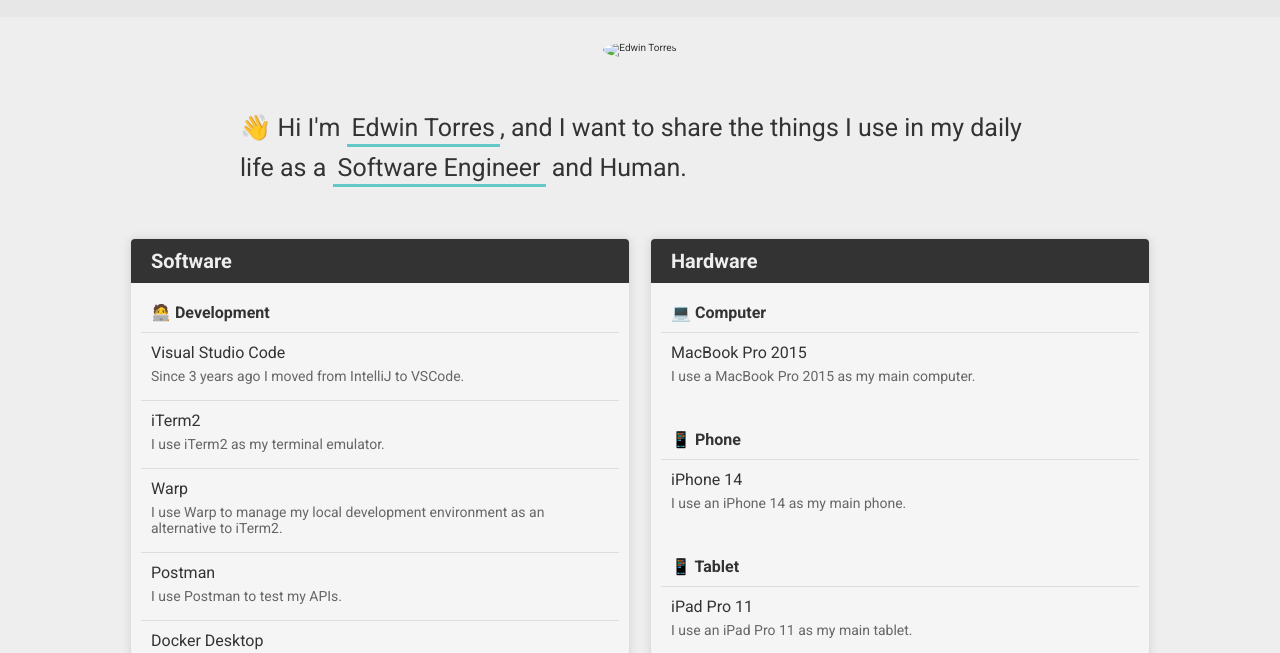
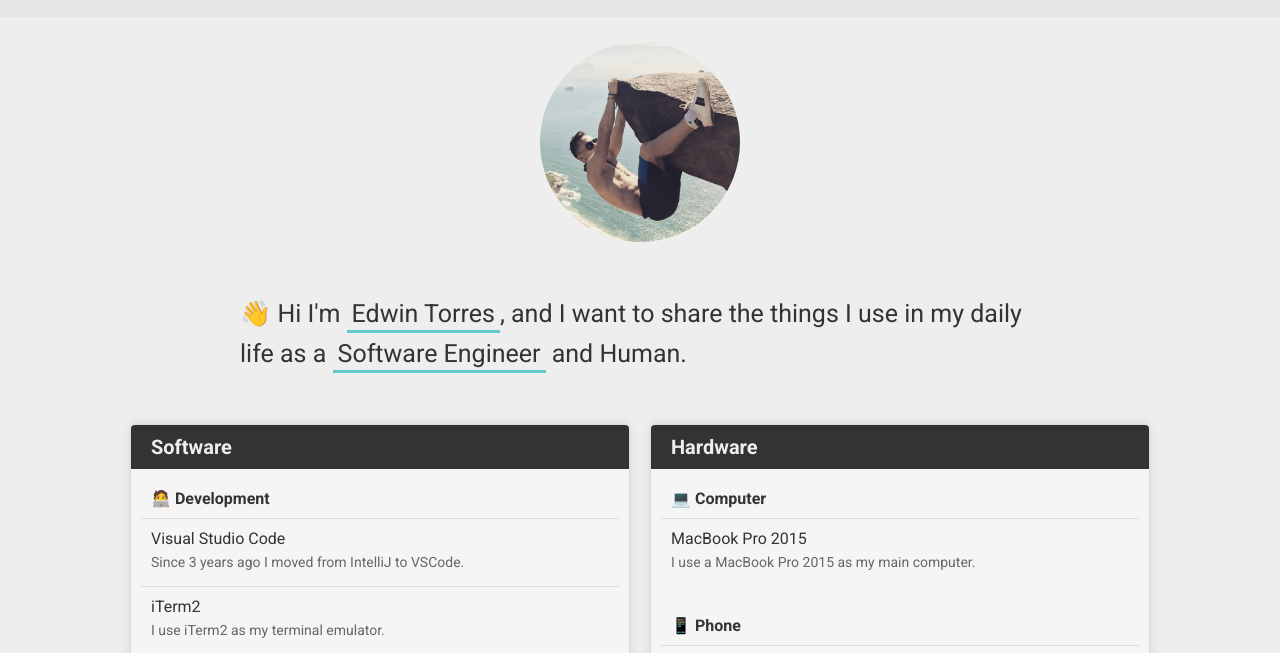
Before and after one commit to codesandtags/what-i-use, a plain HTML site: page index.html in a window 1280 px wide. Shown: the part 78-731 px from the top of the page. Drawn offline with Linux system fonts and the light colour scheme; the site is published under a folder, as on GitHub Pages, so addresses that start at the root find nothing.

Commit message:
chore: small change

```diff
--- a/index.html
+++ b/index.html
@@ -48,7 +48,7 @@
       </nav>
       <header id="header-container">
         <div class="header-image">
-          <img src="/public/img/bg-header.png" alt="Edwin Torres" />
+          <img src="./public/img/bg-header.png" alt="Edwin Torres" />
         </div>
         <div class="header-text">
           👋 Hi I'm <span class="hightlight">Edwin Torres</span>, and I want to
```
